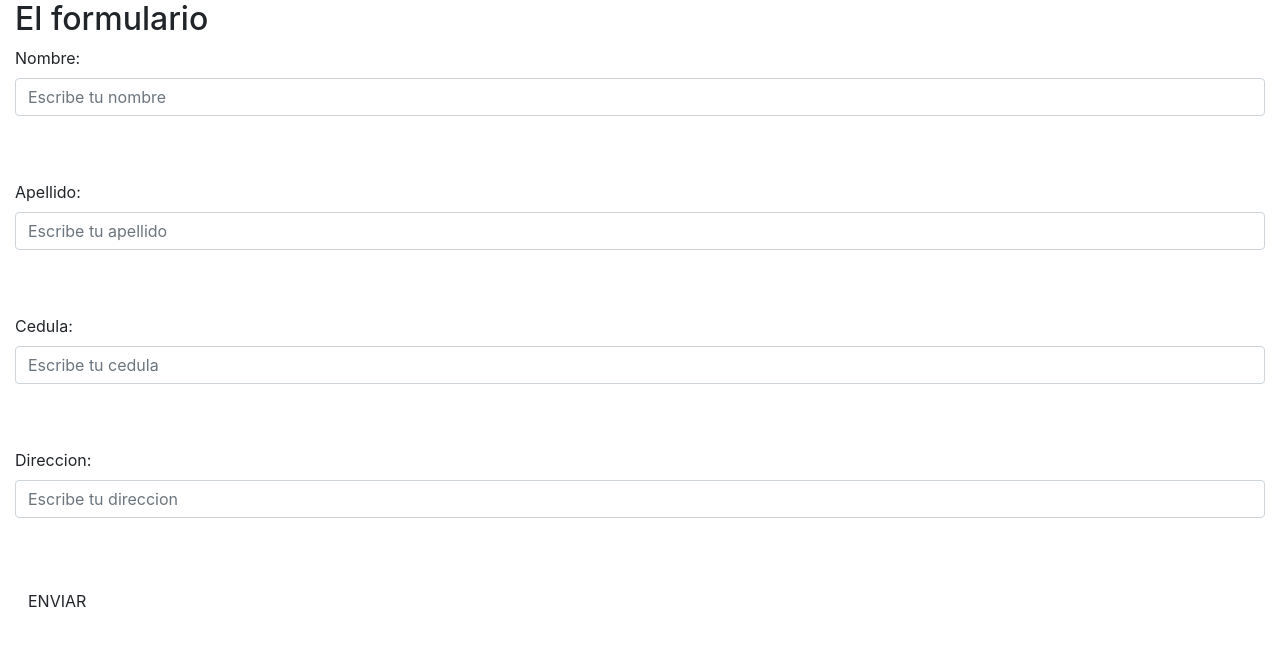
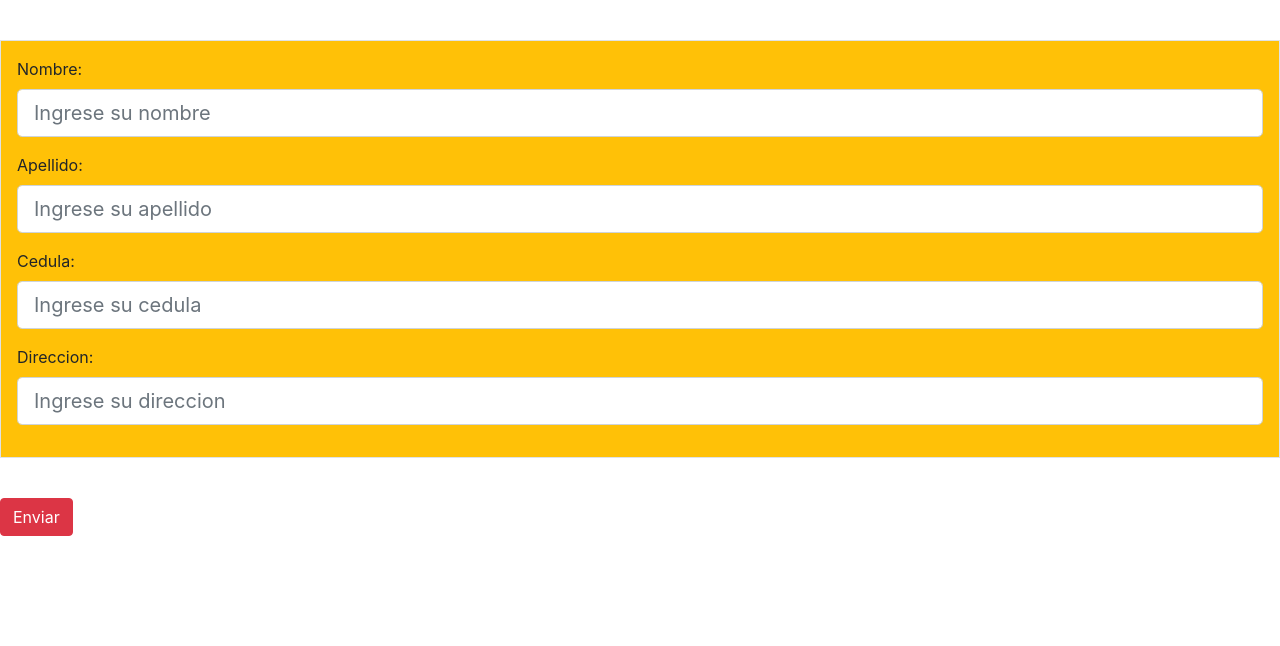
Before and after one commit to anthofer2003/bs4-forms-2, a plain HTML site: page index.html in a window 1280 px wide. Drawn offline with nearby package versions, Linux system fonts and the light colour scheme.

Commit message:
formularios de aprendizaje

```diff
--- a/index.html
+++ b/index.html
@@ -1,56 +1,48 @@
 <!DOCTYPE html>
 <html lang="en">
-<head>
-    <meta charset="UTF-8">
-    <meta name="viewport" content="width=device-width, initial-scale=1.0">
-    <title>Forms</title>
-    <link rel="stylesheet" href="./assets/css/bootstrap.min.css">
-</head>
-<body>
+    <head>
+        <meta charset="UTF-8">
+        <meta name="viewport" content="width=device-width, initial-scale=1.0">
+        <title>Practicando Forms</title>
 
+        <!-- Latest compiled and minified CSS -->
+        <link rel="stylesheet" href="./assets/css/boopstrap.min.css">
 
-    <div class="container-fluid">
-        <h2>El formulario</h2>
-        <div>
-            <!-- nombre -->
-            <div class="form-group">
+    </head>
+    <body>
+
+    <br>
+    <div class="container-fluid p-3 my-3 border bg-warning">
+        <div class="form-group">
                 <label for="">Nombre:</label>
-                <input type="text" class="form-control" placeholder="Escribe tu nombre" id="txtNombre">
+                <input type="text" class="form-control form-control-lg" placeholder="Ingrese su nombre" id="txtNombre">
             </div>
-
-            <br><br>
-
-            <!--  -->
             <div class="form-group">
                 <label for="">Apellido:</label>
-                <input type="text" class="form-control" placeholder="Escribe tu apellido" id="txtApellido">
+                <input type="text" class="form-control form-control-lg" placeholder="Ingrese su apellido" id="txtApellido">
             </div>
-
-            <br><br>
-
             <div class="form-group">
                 <label for="">Cedula:</label>
-                <input type="text" class="form-control" placeholder="Escribe tu cedula" id="txtCedula">
+                <input type="text" class="form-control form-control-lg" placeholder="Ingrese su cedula" id="txtCedula">
             </div>
-
-            <br><br>
-
             <div class="form-group">
                 <label for="">Direccion:</label>
-                <input type="text" class="form-control" placeholder="Escribe tu direccion" id="txtDireccion">
+                <input type="text" class="form-control form-control-lg" placeholder="Ingrese su direccion" id="txtDireccion">
             </div>
-
-            <br><br>
-
-            <button type="text" class="btn">ENVIAR</button>
         </div>
     </div>
 
+    <br>
 
+    <button type="text" class="btn btn-danger">Enviar</button>
+
+    <!-- jQuery library -->
     <script src="./assets/js/jquery.slim.min.js"></script>
+
+    <!-- Popper JS -->
     <script src="./assets/js/popper.min.js"></script>
+
+    <!-- Latest compiled JavaScript -->
     <script src="./assets/js/bootstrap.bundle.min.js"></script>
-
-    <script src="./js-operacional/app.js"></script>
 </body>
 </html>
```
